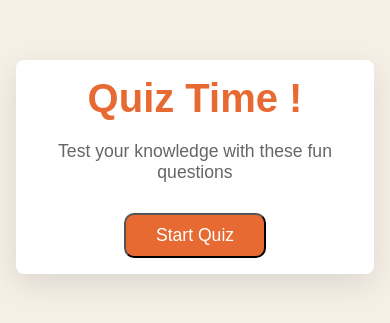
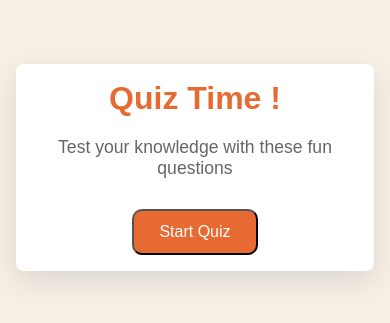
Before and after one commit to MohamedAliShaltoot/HTML-and-CSS-For-Absolute-Beginners-2024-Crash-Course, a plain HTML site: page quiz_game/index.html in a window 390 px wide. Shown: the part 255-578 px from the top of the page. Drawn offline with Linux system fonts and the light colour scheme.

Commit message:
Make app responsive

```diff
--- a/quiz_game/style.css
+++ b/quiz_game/style.css
@@ -182,3 +182,28 @@ button {
 button:hover {
   background-color: #d45b28;
 }
+
+/* Responsive Design*/
+
+@media (max-width: 600px) {
+  .screen {
+    padding: 1rem;
+  }
+
+  #start-screen h1 {
+    font-size: 2rem;
+  }
+
+  #question-text {
+    font-size: 1.3rem;
+  }
+
+  .answer-btn {
+    padding: 12px;
+  }
+
+  button {
+    padding: 12px 25px;
+    font-size: 1rem;
+  }
+}
```
